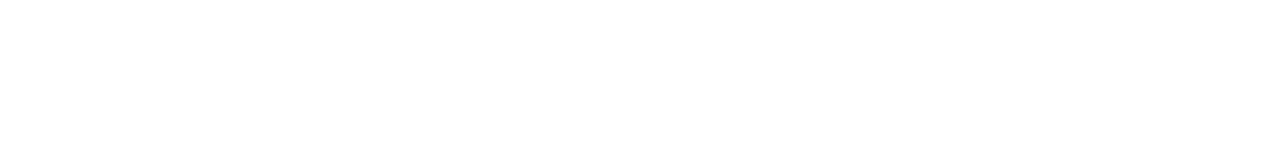
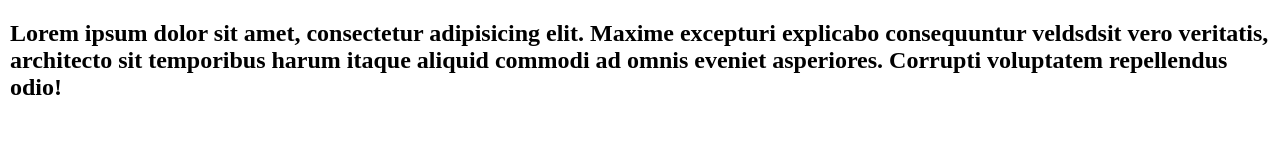
Before and after one commit to glorianna2022/prueba001, a plain HTML site: page index.html in a window 1280 px wide. Drawn offline with Linux system fonts and the light colour scheme.

Commit message:
segundo-comit

```diff
--- a/index.html
+++ b/index.html
@@ -7,6 +7,6 @@
     <title>Document</title>
 </head>
 <body>
-    <h2><legend></legend></h2>
+    <h2><legend>Lorem ipsum dolor sit amet, consectetur adipisicing elit. Maxime excepturi explicabo consequuntur veldsdsit vero veritatis, architecto sit temporibus harum itaque aliquid commodi ad omnis eveniet asperiores. Corrupti voluptatem repellendus odio!</legend></h2>
 </body>
 </html>
```
